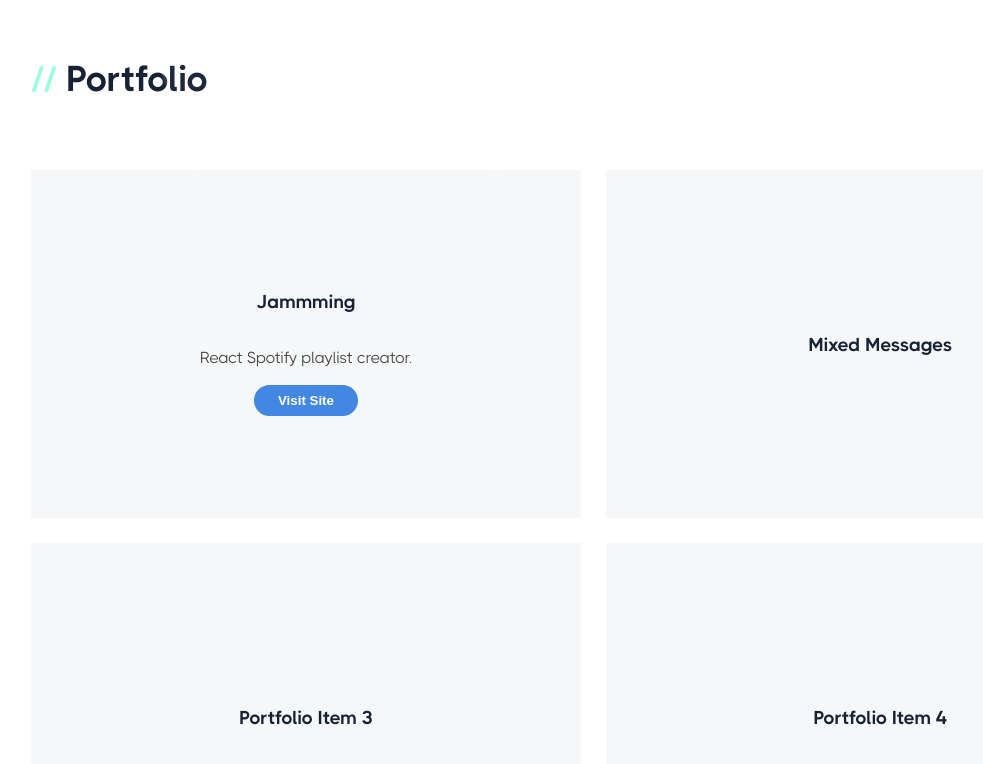
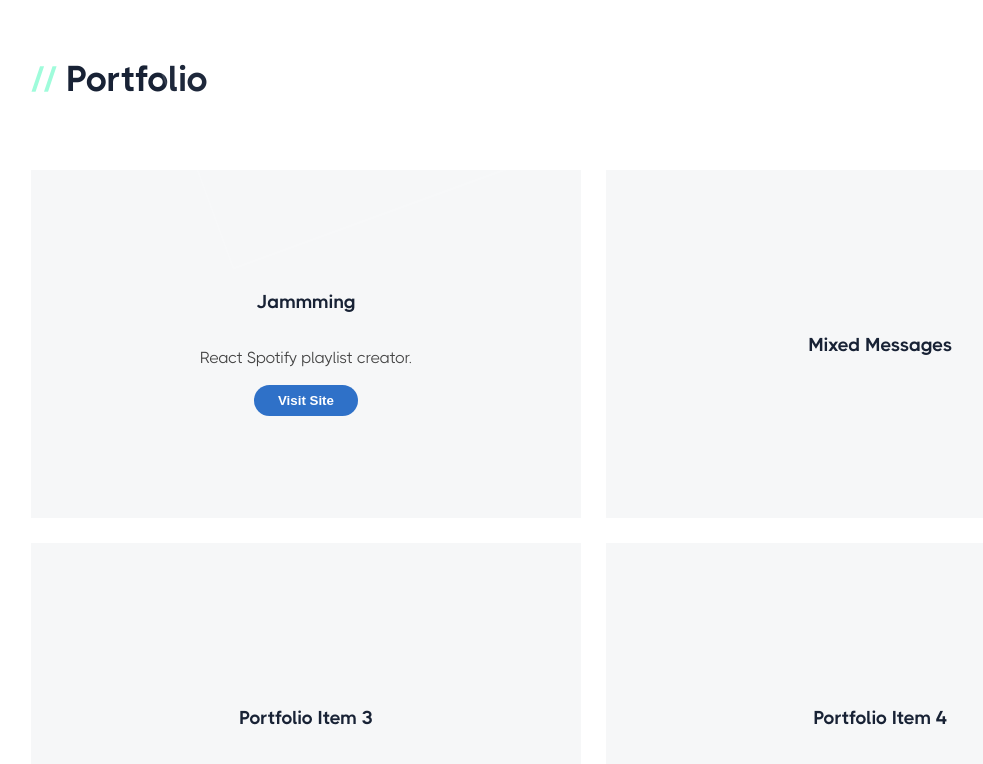
Before and after one commit to lmurr248/portfolio, a plain HTML site: page index.html in a window 1280 px wide. In both pictures the pointer is over the button "Visit Site". Shown: the part 873-1637 px from the top of the page, without its empty margins (47-1030 px from the left). Drawn offline with Linux system fonts and the light colour scheme.

```diff
--- a/style.css
+++ b/style.css
@@ -254,6 +254,11 @@
   color: white;
   font-weight: 600;
   cursor: pointer;
+  transition: background-color 0.3s ease-in-out;
+}
+
+.btn-blue:hover {
+  background-color: rgb(47, 113, 200);
 }
 
 .portfolio-grid {
```
